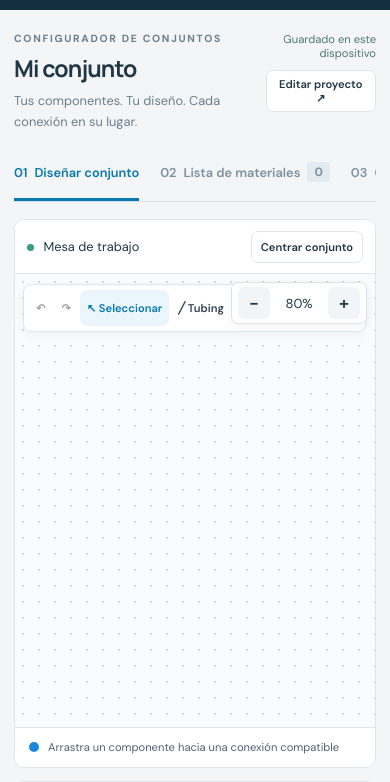
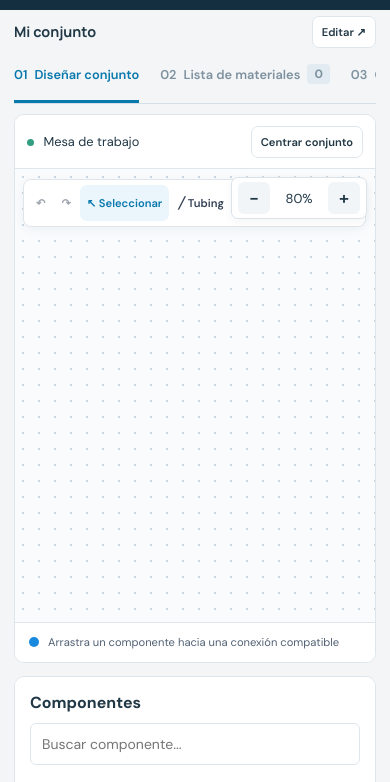
Before and after one commit to iori11taka/swagelok-assembly-builder, a website: page index.html in a window 390 px wide. Shown: the part 56-838 px from the top of the page. Drawn offline with Linux system fonts and the light colour scheme.

Commit message:
Actualización Assembly Builder

```diff
--- a/index.html
+++ b/index.html
@@ -22,7 +22,17 @@
     <button class="primary" id="createProjectBtn">＋ Nuevo proyecto</button>
   </div>
 </header>
-<div class="project-heading"><div><div class="eyebrow">CONFIGURADOR DE CONJUNTOS</div><h1 id="projectName">Mi conjunto</h1><p>Tus componentes. Tu diseño. Cada conexión en su lugar.</p></div><div class="project-heading-actions"><span id="storageStatus" role="status">Guardado en este dispositivo</span><button id="renameProjectBtn">Editar proyecto ↗</button></div></div>
+<div class="project-compact-bar">
+  <div class="project-compact-main">
+    <span class="project-compact-label">Proyecto</span>
+    <strong id="projectName">Mi conjunto</strong>
+  </div>
+
+  <div class="project-compact-actions">
+    <span id="storageStatus" role="status">Guardado en este dispositivo</span>
+    <button id="renameProjectBtn" type="button">Editar ↗</button>
+  </div>
+</div>
 <nav class="workshop-tabs" aria-label="Vistas del conjunto"><button data-screen="design" class="active">01 <span>Diseñar conjunto</span></button><button data-screen="materials">02 <span>Lista de materiales</span><b id="materialCount">0</b></button><button data-screen="guide">03 <span>Guía del taller</span></button></nav>
 <div id="designScreen" class="app-layout"><aside class="sidebar">
 
--- a/workshop.css
+++ b/workshop.css
@@ -100,3 +100,140 @@
     min-height: 42px;
   }
 }
+
+
+/* =========================================================
+   COMPACT PROJECT HEADER
+   Sustituye el bloque grande "Mi conjunto" por una barra
+   mínima para priorizar el área de ensamblaje.
+========================================================= */
+
+.project-compact-bar {
+  max-width: 1836px;
+  margin: 0 32px;
+  min-height: 48px;
+  padding: 8px 2px;
+
+  display: flex;
+  align-items: center;
+  justify-content: space-between;
+  gap: 16px;
+}
+
+.project-compact-main {
+  display: flex;
+  align-items: center;
+  min-width: 0;
+  gap: 10px;
+}
+
+.project-compact-label {
+  color: var(--muted);
+  font-size: .72rem;
+  font-weight: 700;
+  letter-spacing: .7px;
+  text-transform: uppercase;
+}
+
+.project-compact-main strong {
+  font-family: Manrope, sans-serif;
+  color: var(--ink);
+  font-size: 1rem;
+  line-height: 1.2;
+  white-space: nowrap;
+  overflow: hidden;
+  text-overflow: ellipsis;
+}
+
+.project-compact-actions {
+  display: flex;
+  align-items: center;
+  gap: 10px;
+  flex: 0 0 auto;
+}
+
+.project-compact-actions span {
+  color: #4f7968;
+  font-size: .75rem;
+  white-space: nowrap;
+}
+
+.project-compact-actions button {
+  min-height: 34px;
+  padding: 6px 11px;
+  font-size: .75rem;
+}
+
+/* Las pestañas quedan inmediatamente debajo del proyecto. */
+.workshop-tabs {
+  margin-top: 0;
+  margin-bottom: 14px;
+}
+
+/* Recuperamos altura útil para la mesa de trabajo. */
+.app-layout {
+  height: calc(100dvh - 220px);
+  min-height: 650px;
+}
+
+/* Ya no usamos la antigua cabecera grande. */
+.project-heading {
+  display: none !important;
+}
+
+@media (min-width: 1900px) {
+  .project-compact-bar {
+    margin-left: auto;
+    margin-right: auto;
+  }
+}
+
+@media (max-width: 1250px) {
+  .project-compact-bar {
+    margin-left: 20px;
+    margin-right: 20px;
+  }
+}
+
+@media (max-width: 1000px) {
+  .app-layout {
+    height: auto;
+    min-height: 0;
+  }
+}
+
+@media (max-width: 650px) {
+  .project-compact-bar {
+    margin: 0 14px;
+    min-height: 44px;
+    padding: 6px 0;
+    gap: 8px;
+  }
+
+  .project-compact-label {
+    display: none;
+  }
+
+  .project-compact-main strong {
+    font-size: .9rem;
+    max-width: 140px;
+  }
+
+  .project-compact-actions {
+    gap: 6px;
+  }
+
+  .project-compact-actions span {
+    display: none;
+  }
+
+  .project-compact-actions button {
+    min-height: 32px;
+    padding: 5px 9px;
+    font-size: .7rem;
+  }
+
+  .workshop-tabs {
+    margin-bottom: 10px;
+  }
+}
```
